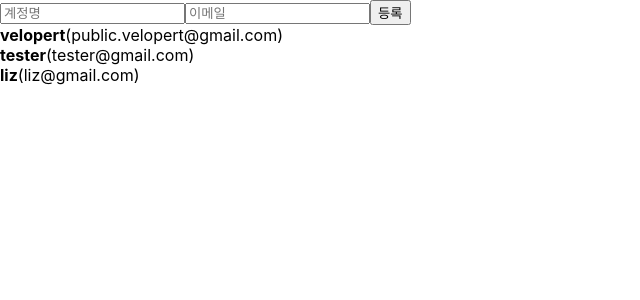
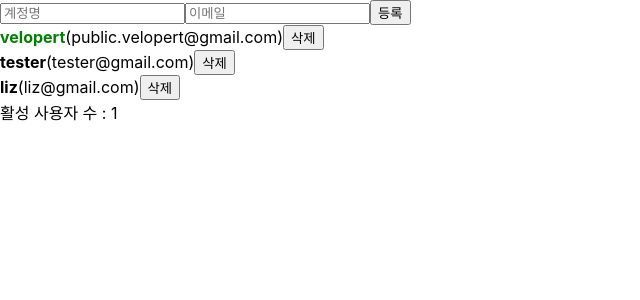
Before and after one commit to jihun-Z/begin-react, a React (Create React App) app: page / in a window 1280 px wide. Shown: the top 300 px of the page, without its empty margins (0-640 px from the left). Built offline with nearby package versions, Linux system fonts and the light colour scheme.

Commit message:
useMemo 특정값이바뀌었을때만 특정함수를 실행하면서연산하게되고 값이 변하지않으면 전에 잇던값을 재사용하여 값을 정해준다.

```diff
--- a/src/App.js
+++ b/src/App.js
@@ -1,4 +1,4 @@
-import React,{useRef,useState} from 'react';
+import React,{useRef,useState,useMemo} from 'react';
 //import ReactDOM from 'react-dom';
 //import Hello from './Hello';
 //import Wrapper from './Wrapper';
@@ -6,7 +6,13 @@ import React,{useRef,useState} from 'react';
 //import InputSample from './InputSample';
 import UserList from './UserList';
 import CreateUser from './CreateUser';
+   //useMemo hook 특정값이 바뀌엇을때만 특정함수를 실행하면서  연산되게하고 만약에 원햇던값이 바뀌지않앗더라면
+   // 리랜더링될때 전에 잇던값을 재사용할수있게 해준다.
+   function countActiveUsers(users){//users의 배열을 받아 함수를 구현한다.
+    console.log('활성 사용자 수를 세는중');
+    return users.filter(user=> user.active).length;//users.filter활성화된 user의 길이를 구하라
 
+   };
 
 // function App() {
 //   const name="react";
@@ -100,17 +106,20 @@ function App() {
      {
        id:1,
        username:'velopert',
-       email:'public.velopert@gmail.com'
+       email:'public.velopert@gmail.com',
+       active:true,
      },
      {
        id:2,
        username:'tester',
-       email:'tester@gmail.com'
+       email:'tester@gmail.com',
+       active:false,
      },
      {
        id:3,
        username:'liz',
-       email:'liz@gmail.com'
+       email:'liz@gmail.com',
+       active:false,
      }
    ]);
    const nextId= useRef(4);
@@ -134,13 +143,27 @@ function App() {
      });
      console.log(nextId.current);//4
      nextId.current +=1;
-   }
+   };
+   const onRemove = id=>{
+     setUsers(users.filter(user => user.id !== id));
+   };
+   const onToggle= id=> {
+     setUsers(users.map(
+       user=> user.id=== id? {...user,active:!user.active} : user
+     ));
+   };
+   const count=useMemo(()=>countActiveUsers(users),[users]);
+   //함수 userActiveUsers함수에 users배열을 받아 count변수로 정해준다.
+  //deps[users]값이 바뀌지않으면 전에 잇던 값을 재사용한다. deps의 [users]값이 바뀌면 바뀐값을 으로 대체한다.
 
    return (
      <>
       <CreateUser username={username}
-      email={email} onChange={onChange} onCreate={onCreate}/>
-      <UserList users={users}/>
+      email={email}
+       onChange={onChange}
+       onCreate={onCreate}/>
+      <UserList users={users} onRemove={onRemove} onToggle={onToggle}/>
+      <div>활성 사용자 수 : {count}</div>
      </>
    )
 
--- a/src/UserList.js
+++ b/src/UserList.js
@@ -1,14 +1,46 @@
-import React from 'react';
+import React,{useEffect} from 'react';
 
-function User({user}){
+function User({user,onRemove,onToggle}){
+    const {username,email,id,active}=user;//username, email, id를 user로 추출해준다.
+
+
+   //배열을 사용하게되면
+   useEffect(()=>{
+    console.log('user값이 설정됨');
+    console.log(user);
+    return ()=>{
+        console.log('user 값이 바뀌기전');
+        console.log(user);
+    }
+   },[user]);//useEffect함수는 user가 호출될때마다 실행되고 useEffect함수는  특정값이 업데이트된후에 실행이된다.
+
+    // useEffect(()=>{
+    //     console.log('컴포넌트가 화면에 나타남');//deps dependency약자[]
+    //     //props -> state
+    //     //REST API
+    //     //D3 video.js
+    //     //setinterval, setTimeout등 useEffect를 사용할수있다.
+    //     return ()=> {
+    //         console.log('컴포넌트가 화면에서 사라짐');
+    //     }
+    // },[]);
     return(
         <div>
-        <b>{user.username}</b><span>({user.email})</span>
+            <b style={{
+                color:active ? 'green':'black',
+                cursor:'pointer'
+                 }}
+                 onClick={()=>onToggle(id)}>
+                     {username}
+                 </b>
+      <span>({email})</span>
+        {/* ()=> 함수가 없이 랜더링하게 되면 전체 id를랜더링하기때문에 function을 해줘야특정아이디만 불러온다 */}
+        <button onClick={()=>onRemove(id)}>삭제</button>
     </div>
     )
 }
 
-function UserList({users}){//props로 users를 App.js에서 받아온다.
+function UserList({users,onRemove,onToggle}){//props로 users를 App.js에서 받아온다.
     // const users=[
 
     //         { id: 1,
@@ -42,7 +74,9 @@ function UserList({users}){//props로 users를 App.js에서 받아온다.
         <div>
             {
                 users.map(
-                   (user, index) => (<User user={user} key={user.id}/>)
+                   (user, index) => (<User user={user} key={user.id}
+                   onRemove={onRemove}
+                   onToggle={onToggle}/>)
                     )
 
           }
```
Also changed, not shown: 1 other file (tests, documents, lock files or other folders).
